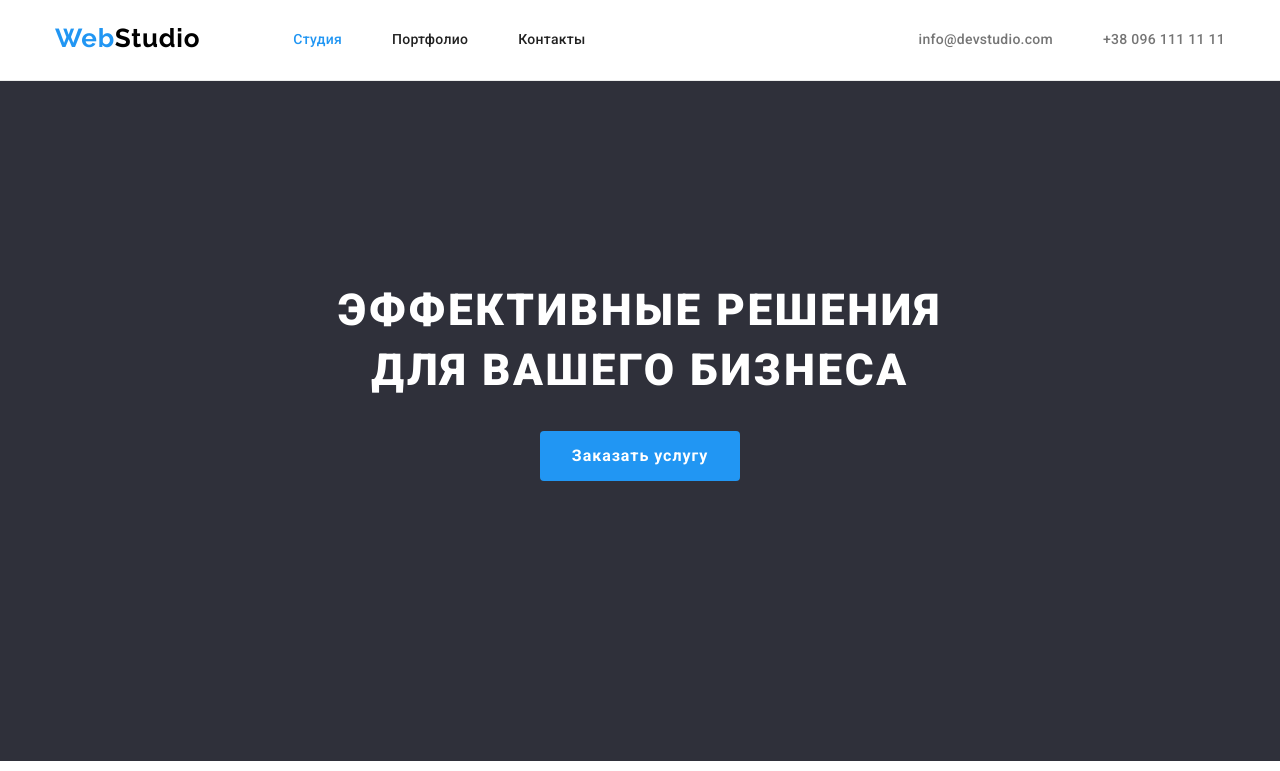
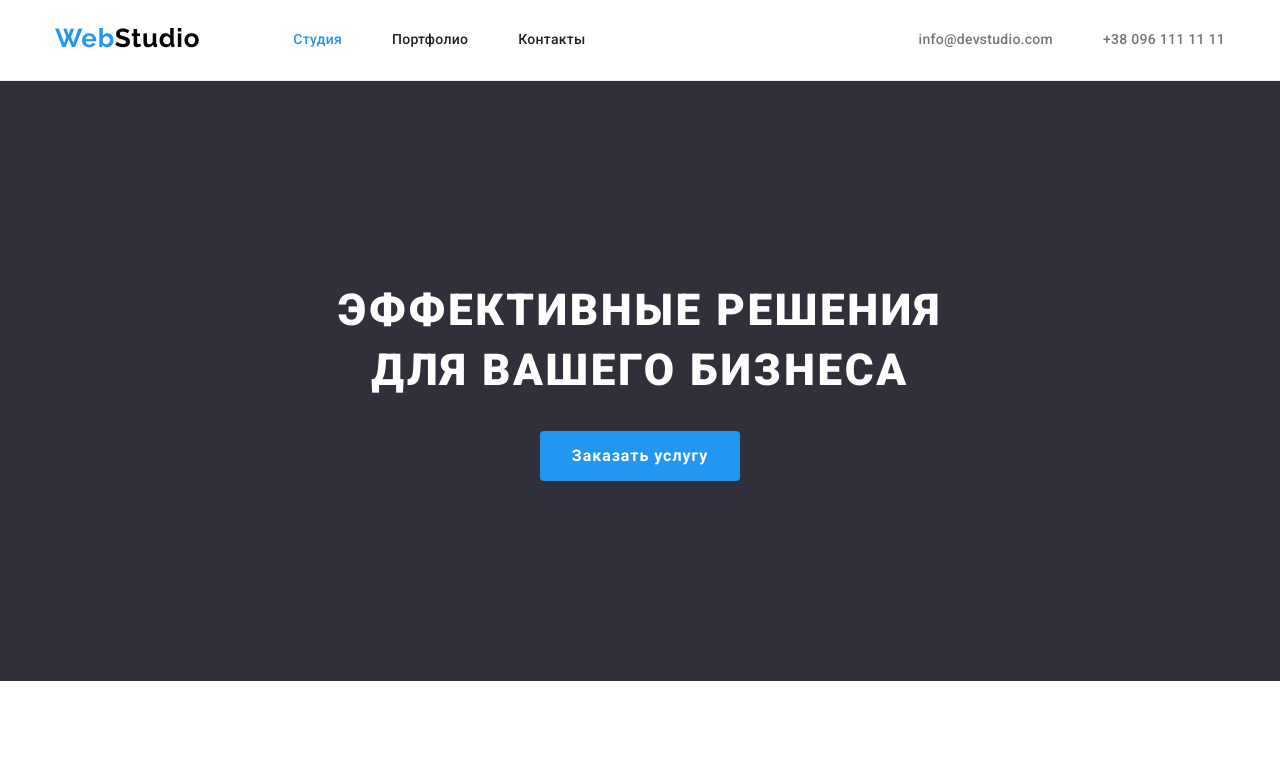
Before and after one commit to rmarkanych/goit-markup-hw-04, a plain HTML site: page index.html in a window 1280 px wide. Shown: the top 771 px of the page. Drawn offline with nearby package versions, Linux system fonts and the light colour scheme.

Commit message:
Update styles.css

```diff
--- a/css/styles.css
+++ b/css/styles.css
@@ -135,11 +135,12 @@ p {
 .hero {
   background-color: var(--footer-bg-color);
   text-align: center;
+  padding-top: 200px;
+  padding-bottom: 200px;
 }
 .hero-container {
   margin: 0 auto;
-  padding-top: 200px;
-  padding-bottom: 280px;
+
   width: 696px;
 }
 .hero-title {
@@ -323,11 +324,10 @@ p {
 
 .footer {
   background-color: var(--footer-bg-color);
-}
-.footer-container {
   padding-top: 60px;
   padding-bottom: 60px;
 }
+
 .footer-logo {
   padding-top: 0;
   padding-bottom: 0;
```
